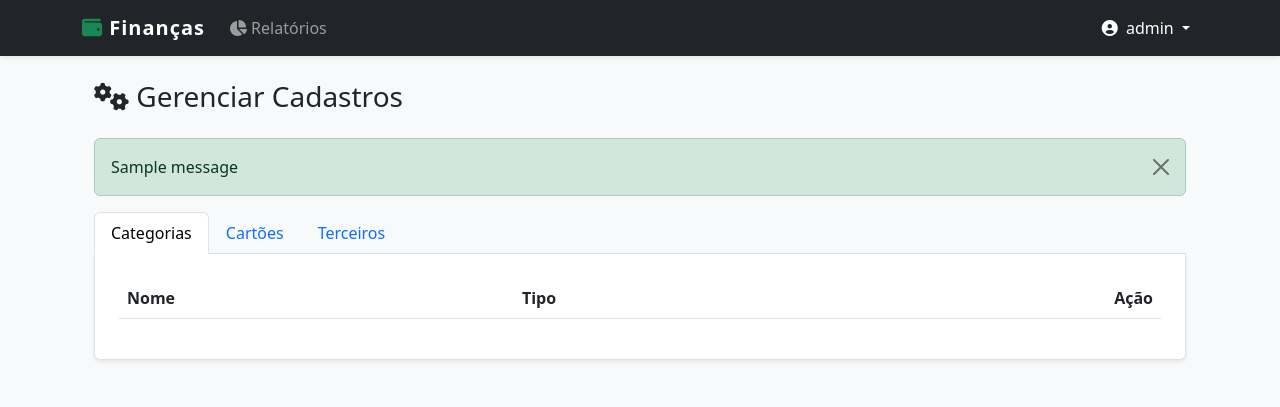
After one commit to JairTorezone/app-financas, a Django app: page /configuracoes/ in a window 1280 px wide. The commit adds this page. Shown: the top 407 px of the page. Run offline with Django 5.2, Linux system fonts and the light colour scheme; a user stored in the database is signed in; data comes from the database, SQL or seed files in the repository; both versions use the stored data as it was after the commit; tables that the repository leaves empty hold one stand-in row (values such as "Sample post"); one stand-in notice (Sample message) is shown; lists and menus that the app fills with data are empty.

Commit message:
Refactor: Melhoria no layout base e menu de usuario dropdown

```diff
--- a/core/templates/core/base.html
+++ b/core/templates/core/base.html
@@ -16,58 +16,107 @@
       body {
         background-color: #f8f9fa;
       }
-      .card-saldo {
-        border-radius: 15px;
-        border: none;
-        box-shadow: 0 4px 6px rgba(0, 0, 0, 0.1);
+      .navbar-brand {
+        font-weight: bold;
+        letter-spacing: 1px;
       }
-      /* Remove estilo de botão padrão para parecer um link/ícone */
-      .btn-logout {
+      /* Ajuste para o botão de sair dentro do dropdown parecer um link normal */
+      .btn-link-logout {
+        text-decoration: none;
+        color: inherit;
+        width: 100%;
+        text-align: left;
         background: none;
         border: none;
-        color: rgba(255, 255, 255, 0.7);
-        padding: 0;
+        padding: 4px 16px; /* Mesmo padding do dropdown-item */
       }
-      .btn-logout:hover {
-        color: #fff;
+      .btn-link-logout:hover {
+        background-color: #e9ecef; /* Cor padrão de hover do bootstrap */
       }
     </style>
   </head>
   <body>
-    <nav class="navbar navbar-dark bg-dark mb-4">
-      <div class="container d-flex justify-content-between align-items-center">
+    <nav class="navbar navbar-expand-lg navbar-dark bg-dark mb-4 shadow-sm">
+      <div class="container">
+
         <a class="navbar-brand" href="/">
-          <i class="fas fa-wallet"></i> Finanças
+          <i class="fas fa-wallet text-success"></i> Finanças
         </a>
 
-        <a href="{% url 'relatorio' %}" class="btn btn-outline-light me-2">
+        <button
+          class="navbar-toggler"
+          type="button"
+          data-bs-toggle="collapse"
+          data-bs-target="#navbarContent"
+          aria-controls="navbarContent"
+          aria-expanded="false"
+          aria-label="Toggle navigation"
+        >
+          <span class="navbar-toggler-icon"></span>
+        </button>
+
+        <div class="collapse navbar-collapse" id="navbarContent">
+
+          <ul class="navbar-nav me-auto mb-2 mb-lg-0">
+            <li class="nav-item">
+              <!-- <a class="nav-link" href="/">Home</a> -->
+            </li>
+            <li class="nav-item">
+              <a class="nav-link" href="{% url 'relatorio' %}">
                 <i class="fas fa-chart-pie"></i> Relatórios
               </a>
+            </li>
+          </ul>
 
-        <div class="d-flex align-items-center text-white">
+          <ul class="navbar-nav">
             {% if user.is_authenticated %}
-          <span class="me-3">
-            <i class="fas fa-user-circle"></i> {{ user.username }}
-          </span>
+              <li class="nav-item dropdown">
+                <a
+                  class="nav-link dropdown-toggle active"
+                  href="#"
+                  id="userDropdown"
+                  role="button"
+                  data-bs-toggle="dropdown"
+                  aria-expanded="false"
+                >
+                  <i class="fas fa-user-circle me-1"></i> {{ user.username }}
+                </a>
+                <ul class="dropdown-menu dropdown-menu-end" aria-labelledby="userDropdown">
 
+                  <li>
+                    <a class="dropdown-item" href="{% url 'gerenciar_cadastros' %}">
+                      <i class="fas fa-cog me-2 text-secondary"></i> Configurações
+                    </a>
+                  </li>
+
+                  <li><hr class="dropdown-divider" /></li>
+
+                  <li>
                     <form action="{% url 'logout' %}" method="post" class="d-inline">
                       {% csrf_token %}
-            <button type="submit" class="btn-logout" title="Sair">
-              <i class="fas fa-sign-out-alt fa-lg"></i>
+                      <button type="submit" class="dropdown-item text-danger">
+                        <i class="fas fa-sign-out-alt me-2"></i> Sair
                       </button>
                     </form>
-
-
+                  </li>
+                </ul>
+              </li>
             {% else %}
-          <a href="{% url 'login' %}" class="btn btn-outline-light btn-sm"
-            >Entrar</a
-          >
+              <li class="nav-item">
+                <a href="{% url 'login' %}" class="btn btn-outline-light btn-sm ms-2">
+                  Entrar
+                </a>
+              </li>
             {% endif %}
+          </ul>
         </div>
       </div>
     </nav>
 
-    <div class="container">{% block content %} {% endblock %}</div>
+    <div class="container pb-5">
+      {% block content %}
+      {% endblock %}
+    </div>
 
     <script src="https://cdn.jsdelivr.net/npm/bootstrap@5.3.0/dist/js/bootstrap.bundle.min.js"></script>
   </body>
--- /dev/null
+++ b/core/templates/core/gerenciar_cadastros.html
@@ -0,0 +1,119 @@
+{% extends 'core/base.html' %}
+
+{% block content %}
+<div class="container mt-4">
+    <h3 class="mb-4"><i class="fas fa-cogs"></i> Gerenciar Cadastros</h3>
+
+    {% if messages %}
+        {% for message in messages %}
+            <div class="alert alert-{{ message.tags }} alert-dismissible fade show">
+                {{ message }}
+                <button type="button" class="btn-close" data-bs-dismiss="alert"></button>
+            </div>
+        {% endfor %}
+    {% endif %}
+
+    <ul class="nav nav-tabs" id="myTab" role="tablist">
+        <li class="nav-item" role="presentation">
+            <button class="nav-link active" id="cat-tab" data-bs-toggle="tab" data-bs-target="#cat-pane" type="button">Categorias</button>
+        </li>
+        <li class="nav-item" role="presentation">
+            <button class="nav-link" id="card-tab" data-bs-toggle="tab" data-bs-target="#card-pane" type="button">Cartões</button>
+        </li>
+        <li class="nav-item" role="presentation">
+            <button class="nav-link" id="terc-tab" data-bs-toggle="tab" data-bs-target="#terc-pane" type="button">Terceiros</button>
+        </li>
+    </ul>
+
+    <div class="tab-content p-4 bg-white border border-top-0 shadow-sm rounded-bottom" id="myTabContent">
+
+        <div class="tab-pane fade show active" id="cat-pane" role="tabpanel">
+            <div class="table-responsive">
+                <table class="table table-hover align-middle">
+                    <thead>
+                        <tr>
+                            <th>Nome</th>
+                            <th>Tipo</th>
+                            <th class="text-end">Ação</th>
+                        </tr>
+                    </thead>
+                    <tbody>
+                        {% for item in categorias %}
+                        <tr>
+                            <td>{{ item.nome }}</td>
+                            <td>
+                                {% if item.tipo == 'R' %}
+                                    <span class="badge bg-success">Receita</span>
+                                {% else %}
+                                    <span class="badge bg-danger">Despesa</span>
+                                {% endif %}
+                            </td>
+                            <td class="text-end">
+                                <a href="{% url 'excluir_item' 'categoria' item.id %}" class="btn btn-sm btn-outline-danger" onclick="return confirm('Tem certeza?');">
+                                    <i class="fas fa-trash-alt"></i>
+                                </a>
+                            </td>
+                        </tr>
+                        {% endfor %}
+                    </tbody>
+                </table>
+            </div>
+        </div>
+
+        <div class="tab-pane fade" id="card-pane" role="tabpanel">
+            <div class="row">
+                {% for item in cartoes %}
+                <div class="col-md-4 mb-3">
+                    <div class="card border-0 shadow-sm">
+                        <div class="card-body d-flex justify-content-between align-items-center">
+                            <div>
+                                <h6 class="mb-0" style="color: {{ item.cor }}">{{ item.nome }}</h6>
+                                <small class="text-muted">Final {{ item.ultimos_digitos }}</small>
+                            </div>
+                            <a href="{% url 'excluir_item' 'cartao' item.id %}" class="btn btn-sm btn-outline-danger" onclick="return confirm('Tem certeza?');">
+                                <i class="fas fa-trash-alt"></i>
+                            </a>
+                        </div>
+                    </div>
+                </div>
+                {% empty %}
+                <p class="text-muted">Nenhum cartão cadastrado.</p>
+                {% endfor %}
+            </div>
+            <div class="mt-3">
+                <a href="{% url 'cadastrar_cartao' %}" class="btn btn-primary btn-sm">+ Novo Cartão</a>
+            </div>
+        </div>
+
+        <div class="tab-pane fade" id="terc-pane" role="tabpanel">
+             <div class="table-responsive">
+                <table class="table table-hover align-middle">
+                    <thead>
+                        <tr>
+                            <th>Nome</th>
+                            <th>Relacionamento</th>
+                            <th class="text-end">Ação</th>
+                        </tr>
+                    </thead>
+                    <tbody>
+                        {% for item in terceiros %}
+                        <tr>
+                            <td>{{ item.nome }}</td>
+                            <td>{{ item.relacionamento|default:"-" }}</td>
+                            <td class="text-end">
+                                <a href="{% url 'excluir_item' 'terceiro' item.id %}" class="btn btn-sm btn-outline-danger" onclick="return confirm('Tem certeza?');">
+                                    <i class="fas fa-trash-alt"></i>
+                                </a>
+                            </td>
+                        </tr>
+                        {% empty %}
+                         <tr><td colspan="3" class="text-center text-muted">Nenhum terceiro cadastrado.</td></tr>
+                        {% endfor %}
+                    </tbody>
+                </table>
+            </div>
+        </div>
+
+    </div>
+</div>
+{% endblock %}
--- a/core/urls.py
+++ b/core/urls.py
@@ -20,4 +20,8 @@ urlpatterns = [
 
     # Rota para a lista completa pessoal
     path('relatorios/pessoal/', views.detalhe_despesas_pessoais, name='detalhe_despesas_pessoais'),
+    path('configuracoes/', views.gerenciar_cadastros, name='gerenciar_cadastros'),
+
+    # Rota para Excluir itens
+    path('excluir/<str:tipo>/<int:id_item>/', views.excluir_item, name='excluir_item'),
 ]
--- a/core/views.py
+++ b/core/views.py
@@ -2,14 +2,16 @@ from django.shortcuts import render, redirect, get_object_or_404
 from django.contrib.auth.decorators import login_required
 from django.views.decorators.http import require_POST
 from django.http import JsonResponse
-from django.db.models import Sum, Q
-from datetime import date, datetime, timedelta
-import calendar
+from django.db.models import Sum
+from datetime import date
 import json
 
 from .models import CompraCartao, Transacao, Categoria, CartaoCredito, Terceiro
 from .forms import CompraCartaoForm, TransacaoForm, CartaoCreditoForm, CadastroForm, RelatorioFiltroForm
 from django.contrib.auth import login
+
+from django.db.models import ProtectedError
+from django.contrib import messages
 
 @login_required
 def home(request):
@@ -553,9 +555,6 @@ def relatorio_detalhe_cartao(request):
     }
     return render(request, 'core/relatorio_detalhe.html', context)
 
-
-# core/views.py
-
 @login_required
 def lista_gastos_terceiros(request):
     import calendar
@@ -636,3 +635,59 @@ def detalhe_despesas_pessoais(request):
         'total_geral': total_geral,
         'mes': mes, 'ano': ano
     })
+
+@login_required
+def gerenciar_cadastros(request):
+    # Busca tudo que pertence ao usuário
+    categorias = Categoria.objects.filter(usuario=request.user).order_by('tipo', 'nome')
+    cartoes = CartaoCredito.objects.filter(usuario=request.user)
+    terceiros = Terceiro.objects.filter(usuario=request.user)
+
+    return render(request, 'core/gerenciar_cadastros.html', {
+        'categorias': categorias,
+        'cartoes': cartoes,
+        'terceiros': terceiros
+    })
+
+@login_required
+def excluir_item(request, tipo, id_item):
+    # Dicionário para mapear a string da URL para o Modelo real
+    mapa_modelos = {
+        'categoria': Categoria,
+        'cartao': CartaoCredito,
+        'terceiro': Terceiro
+    }
+
+    Modelo = mapa_modelos.get(tipo)
+
+    if not Modelo:
+        messages.error(request, "Item inválido.")
+        return redirect('gerenciar_cadastros')
+
+    # Tenta pegar o item (Garante que pertence ao usuário logado)
+    try:
+        obj = Modelo.objects.get(id=id_item, usuario=request.user)
+    except Modelo.DoesNotExist:
+        messages.error(request, "Item não encontrado.")
+        return redirect('gerenciar_cadastros')
+
+    # Tenta Excluir
+    try:
+        # Verifica dependências manualmente antes de deletar para dar msg amigável
+        if tipo == 'cartao' and CompraCartao.objects.filter(cartao=obj).exists():
+            messages.warning(request, f"Não é possível excluir o cartão '{obj.nome}' pois ele tem compras registradas.")
+
+        elif tipo == 'categoria' and Transacao.objects.filter(categoria=obj).exists():
+            messages.warning(request, f"A categoria '{obj.nome}' está em uso em lançamentos e não pode ser excluída.")
+
+        elif tipo == 'terceiro' and CompraCartao.objects.filter(terceiro=obj).exists():
+            messages.warning(request, f"O terceiro '{obj.nome}' possui dívidas registradas e não pode ser excluído.")
+
+        else:
+            obj.delete()
+            messages.success(request, f"{tipo.capitalize()} excluído com sucesso!")
+
+    except Exception as e:
+        messages.error(request, "Erro ao excluir o item.")
+
+    return redirect('gerenciar_cadastros')
```
Also changed, not shown: db.sqlite3. Lines whose indentation alone changed are shown as unchanged.
